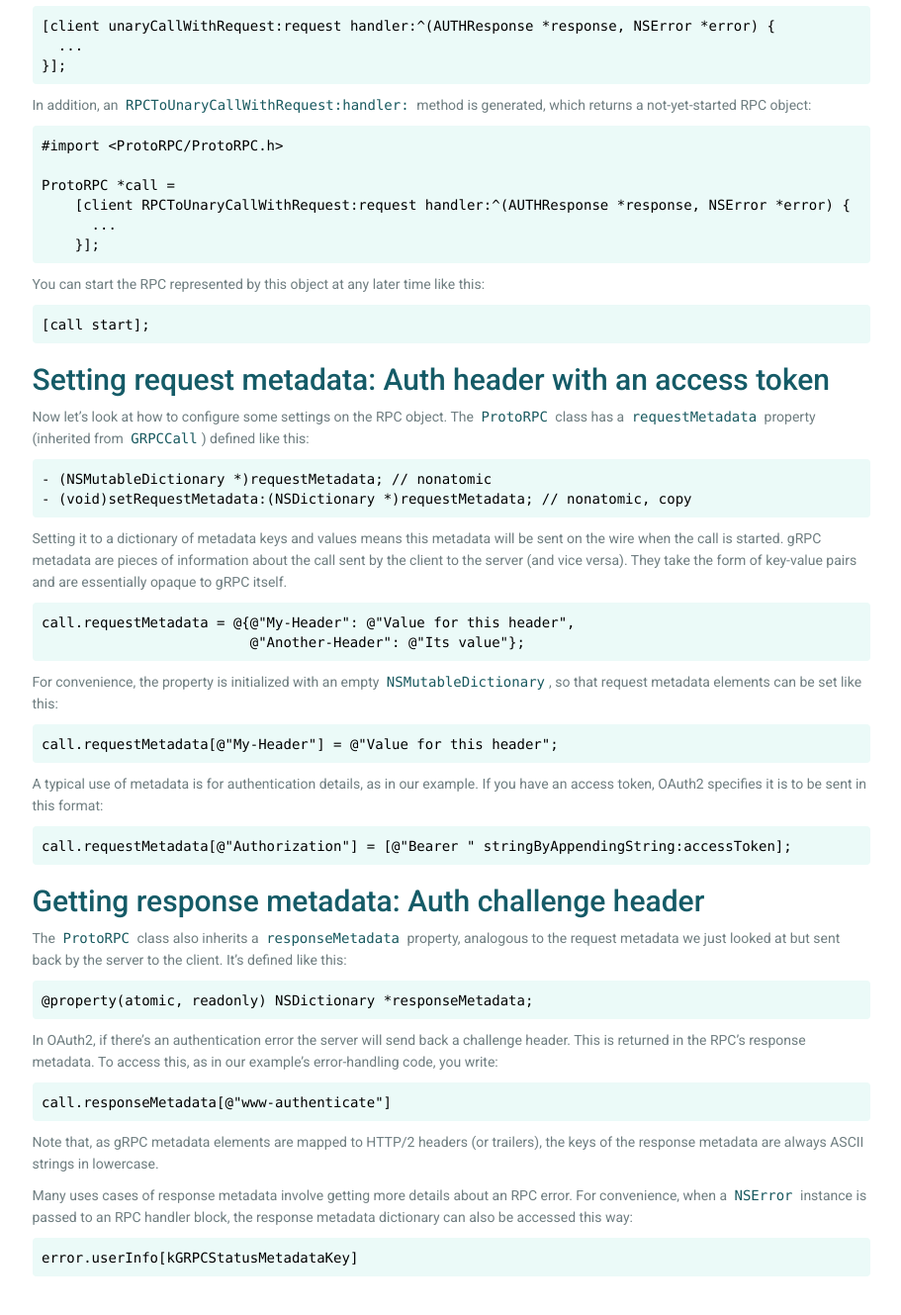
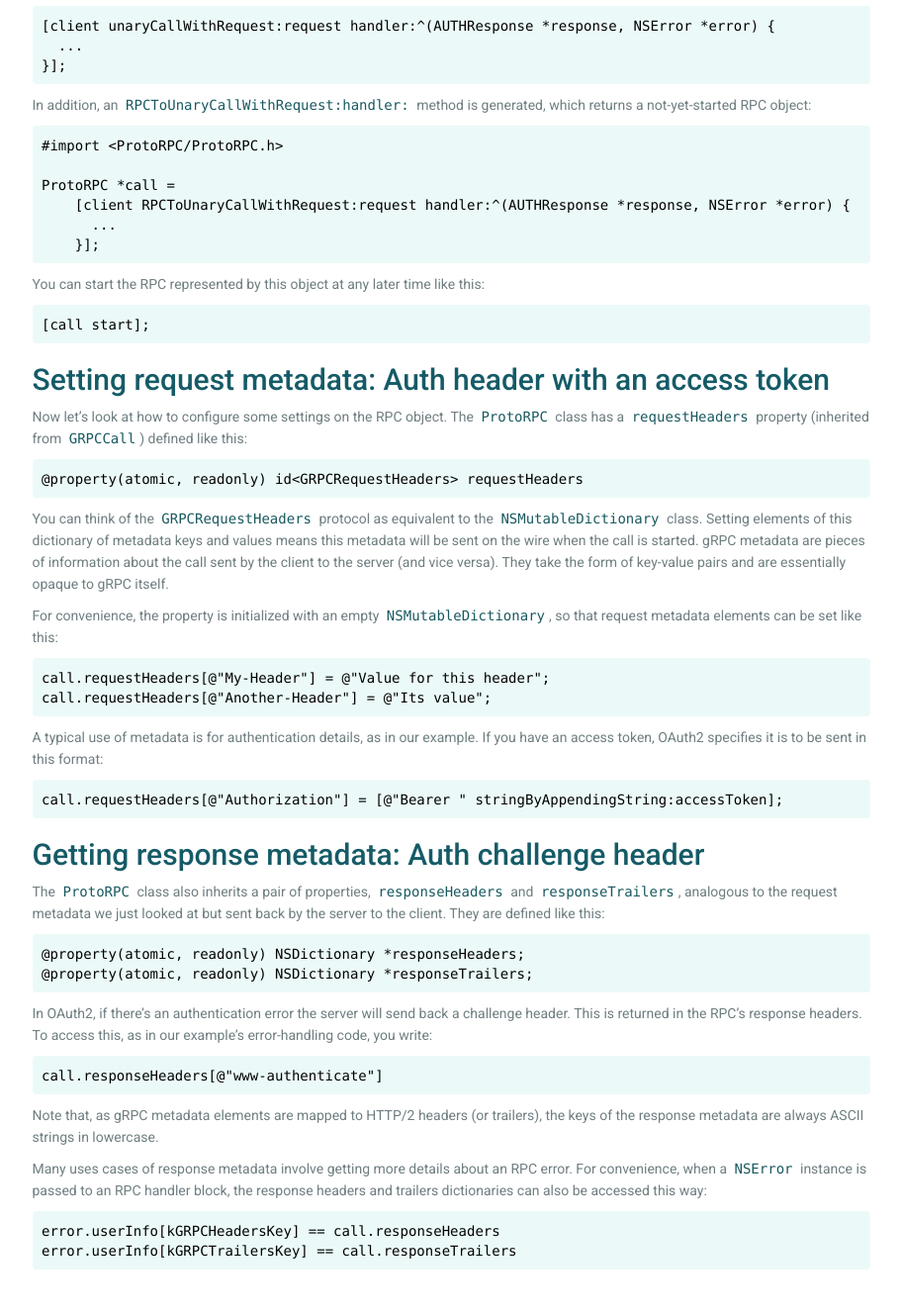
Before and after one commit to grpc/grpc.github.io, a Jekyll site: the page built from docs/tutorials/auth/oauth2-objective-c.md, in a window 1280 px wide and 1400 px high, scrolled down 1941 px. Shown: the top 1329 px of the window at 99% size, without its empty margins (330-1241 px from the left). Built offline with Jekyll 4.4.1, drawn with Linux system fonts in a browser that asks for light colours; nearby versions of some CDN libraries; Markdown is read by kramdown in place of the engine named in the settings; some of the changed text lies outside the part shown.

Commit message:
Update the ObjC auth tutorial to the final library surface

````diff
--- a/docs/tutorials/auth/oauth2-objective-c.md
+++ b/docs/tutorials/auth/oauth2-objective-c.md
@@ -133,58 +133,57 @@ You can start the RPC represented by this object at any later time like this:
 <a name="request-metadata"></a>
 ## Setting request metadata: Auth header with an access token
 
-Now let's look at how to configure some settings on the RPC object. The `ProtoRPC` class has a `requestMetadata` property (inherited from `GRPCCall`) defined like this:
+Now let's look at how to configure some settings on the RPC object. The `ProtoRPC` class has a `requestHeaders`
+property (inherited from `GRPCCall`) defined like this:
 
 ```objective-c
-- (NSMutableDictionary *)requestMetadata; // nonatomic
-- (void)setRequestMetadata:(NSDictionary *)requestMetadata; // nonatomic, copy
+@property(atomic, readonly) id<GRPCRequestHeaders> requestHeaders
 ```
 
-Setting it to a dictionary of metadata keys and values means this metadata will be sent on the wire when the call
+You can think of the `GRPCRequestHeaders` protocol as equivalent to the `NSMutableDictionary` class. Setting
+elements of this dictionary of metadata keys and values means this metadata will be sent on the wire when the call
 is started. gRPC metadata are pieces of information about the call sent by the client to the server
 (and vice versa). They take the form of key-value pairs and are essentially opaque to gRPC itself.
-
-```objective-c
-call.requestMetadata = @{@"My-Header": @"Value for this header",
-                         @"Another-Header": @"Its value"};
-```
 
 For convenience, the property is initialized with an empty `NSMutableDictionary`, so that request
 metadata elements can be set like this:
 
 ```objective-c
-call.requestMetadata[@"My-Header"] = @"Value for this header";
+call.requestHeaders[@"My-Header"] = @"Value for this header";
+call.requestHeaders[@"Another-Header"] = @"Its value";
 ```
 
 A typical use of metadata is for authentication details, as in our example. If you have an access token, OAuth2 specifies it is to be sent in this format:
 
 ```objective-c
-call.requestMetadata[@"Authorization"] = [@"Bearer " stringByAppendingString:accessToken];
+call.requestHeaders[@"Authorization"] = [@"Bearer " stringByAppendingString:accessToken];
 ```
 
 <a name="response-metadata"></a>
 ## Getting response metadata: Auth challenge header
 
-The `ProtoRPC` class also inherits a `responseMetadata` property, analogous to the request metadata
-we just looked at but sent back by the server to the client. It's defined like this:
+The `ProtoRPC` class also inherits a pair of properties, `responseHeaders` and `responseTrailers`, analogous to the
+request metadata we just looked at but sent back by the server to the client. They are defined like this:
 
 ```objective-c
-@property(atomic, readonly) NSDictionary *responseMetadata;
+@property(atomic, readonly) NSDictionary *responseHeaders;
+@property(atomic, readonly) NSDictionary *responseTrailers;
 ```
 
-In OAuth2, if there's an authentication error the server will send back a challenge header. This is returned in the RPC's response metadata. To access this, as in our example's error-handling code, you write:
+In OAuth2, if there's an authentication error the server will send back a challenge header. This is returned in the RPC's response headers. To access this, as in our example's error-handling code, you write:
 
 ```objective-c
-call.responseMetadata[@"www-authenticate"]
+call.responseHeaders[@"www-authenticate"]
 ```
 
 Note that, as gRPC metadata elements are mapped to HTTP/2 headers (or trailers), the keys of the
 response metadata are always ASCII strings in lowercase.
 
 Many uses cases of response metadata involve getting more details about an RPC error. For convenience,
-when a `NSError` instance is passed to an RPC handler block, the response metadata dictionary can
+when a `NSError` instance is passed to an RPC handler block, the response headers and trailers dictionaries can
 also be accessed this way:
 
 ```objective-c
-error.userInfo[kGRPCStatusMetadataKey]
+error.userInfo[kGRPCHeadersKey] == call.responseHeaders
+error.userInfo[kGRPCTrailersKey] == call.responseTrailers
 ```
````
Also changed, not shown: other parts of docs/tutorials/auth/oauth2-objective-c.md (+1 -1 lines).
